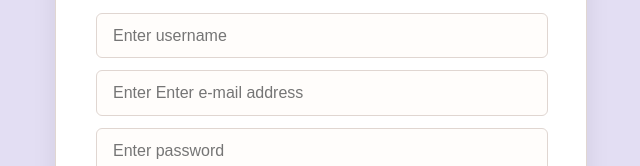
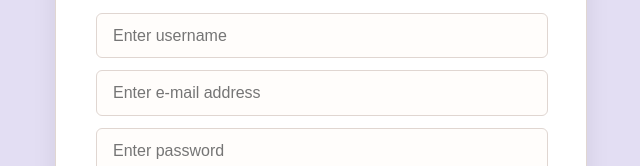
Before and after one commit to Silva-NK/Flask-React-Full-Stack-App, a React (Create React App) app in the folder client/: page /register in a window 1280 px wide. Shown: the part 281-447 px from the top of the page, without its empty margins (319-959 px from the left). Built offline with nearby package versions, Linux system fonts and the light colour scheme.

Commit message:
Handles a few errors.

```diff
--- a/client/src/pages/RegisterPage.js
+++ b/client/src/pages/RegisterPage.js
@@ -73,7 +73,7 @@ function RegisterPage() {
                                type="email"
                                name="email"
                                className="form-input"
-                               placeholder="Enter Enter e-mail address"
+                               placeholder="Enter e-mail address"
                             />
                             <ErrorMessage
                                name="email"
```
